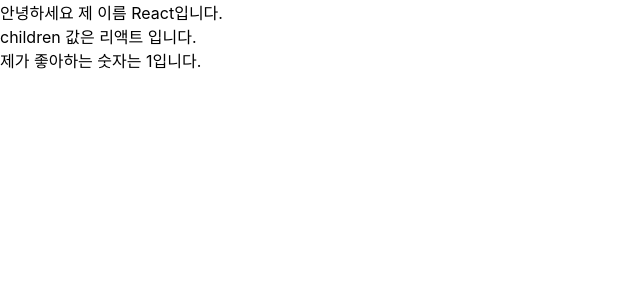
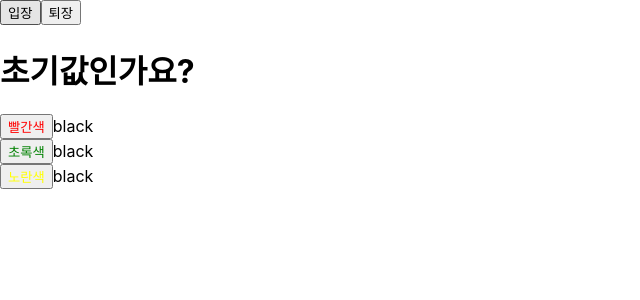
Before and after one commit to rondido/hello-react, a React (Create React App) app: page / in a window 1280 px wide. Shown: the top 300 px of the page, without its empty margins (0-640 px from the left). Built offline with nearby package versions, Linux system fonts and the light colour scheme.

Commit message:
class state and function useState 비구조화 할당문법

```diff
--- a/src/App.js
+++ b/src/App.js
@@ -1,12 +1,14 @@
 import React, { Component } from 'react';
-import MyComponent from './MyComponent';
+//import MyComponent from './MyComponent';
+//import Counter from './Counter';
+import Say from './say';
 
 class App extends Component {
   render() {
 
     return (
       <div >
-        <MyComponent name="React" favoriteNumber={1}>리액트</MyComponent>
+        <Say/>
       </div>
     );
   }
--- /dev/null
+++ b/src/Counter.js
@@ -0,0 +1,38 @@
+import React, { Component } from 'react';
+
+class Counter extends Component {
+        state={
+            number:0,
+            fixedNumber:0
+        };
+
+    render() {
+        const { number,fixedNumber } = this.state; // state를 조회 할때는 this.state로 조회
+        return (
+            <div>
+                <h1>{number}</h1>
+                <h2>바뀌지 않는 값{fixedNumber}</h2>
+                <button
+                    //onClick을 통해 버튼이 클릭되었을 때 호출할 함수를 지정
+                    onClick={()=>{
+                        // this.setState를 사용하여 state에 새로운 값 넣을 수 있다.
+                        this.setState(
+                        {
+                        number : number + 1
+                        },
+                    ()=>{
+                        console.log('방금 state가 호출');
+                        console.log(this.state);
+
+                    }
+                        );
+                    }}
+                    >
+                        +1
+                    </button>
+            </div>
+        );
+    }
+}
+
+export default Counter;
--- /dev/null
+++ b/src/say.js
@@ -0,0 +1,31 @@
+import React,{ useState } from 'react';
+
+const Say = () =>{
+    const [message, setMessage] = useState('초기값인가요?');
+    const onClickEnter = () => setMessage('안녕하세요!');
+    const onClickLeave = () => setMessage('안녕히 가세요!');
+    const [color,setcolor] = useState('black');
+
+
+    return(
+        <div>
+            <button onClick={onClickEnter}>입장</button>
+            <button onClick={onClickLeave}>퇴장</button>
+            <h1 style={{ color }}>{message}</h1>
+            <button style={{color:'red'}} onClick={() => setcolor('red')}>
+                빨간색
+            </button>
+            {color}<br/>
+            <button style={{color:'green' }} onClick={()=> setcolor('green')}>
+                초록색
+            </button>
+            {color}<br/>
+            <button style={{color:'yellow' }} onClick={()=> setcolor('yellow')}>
+                노란색
+            </button>
+            {color}<br/>
+        </div>
+    )
+}
+
+export default Say;
```
